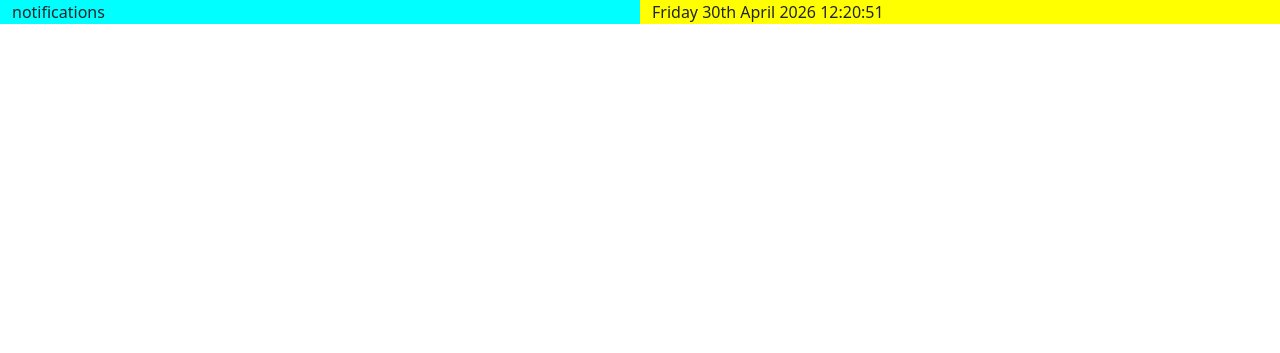
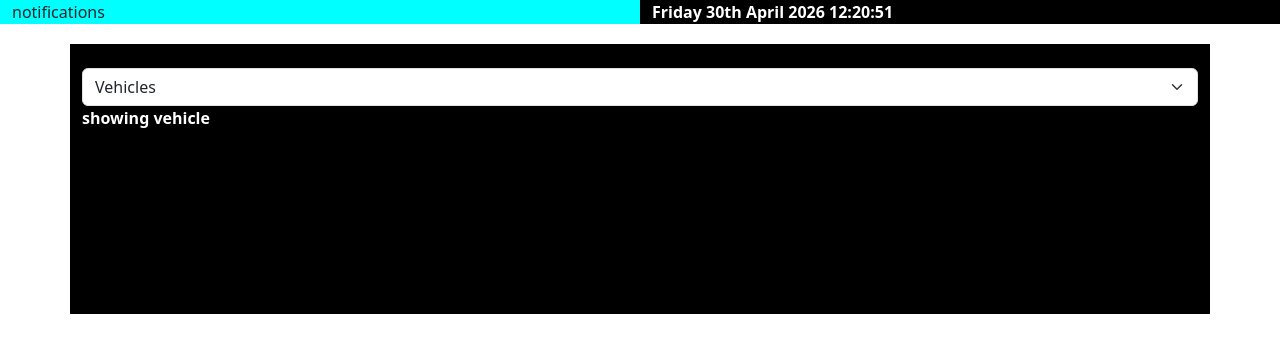
Before and after one commit to gazhird/milestone-project-4, a Django app: page / in a window 1280 px wide. Shown: the part 93-446 px from the top of the page. Run offline with Django 5.2, Linux system fonts and the light colour scheme.

Commit message:
building home page display section with css

```diff
--- a/static/css/style.css
+++ b/static/css/style.css
@@ -176,10 +176,21 @@ padding-right: 3px;
 
 /* clock */
 .clock-section {
-  background-color: yellow;
+  background-color: black;
+  color: white;
+  font-weight: 700;
 }
 
 
+/* home display */
+
+.home-display {
+  margin-top: 20px;
+  background-color: black;
+  height: 270px;
+  color: white;
+  font-weight: 700;
+}
 
 
 /* Media Query
--- a/templates/index.html
+++ b/templates/index.html
@@ -27,21 +27,58 @@
         {% include 'includes/navbar.html' %}
 
 
+        <div class="container home-display pt-4">
+            <div class="row">
+                <div class="col-12">
+                  <select id="select-category" class="form-select" >
+                    <option value="vehicle" >Vehicles</option>
+                    <option value="household" >Household</option>
+                    <option value="electrical" >Electrical</option>
+                    <option value="garden" >Garden</option>
+                    <option value="clothing" >Clothing</option>
+                  </select>
+                </div>
+            </div>
+            <div class="row">
+              <div id="vehicle" class="category-display">showing vehicle</div>
+              <div id="household" class="category-display">showing household</div>
+              <div id="electrical" class="category-display">showing electrical</div>
+              <div id="garden" class="category-display">showing garden</div>
+              <div id="clothing" class="category-display">showing clothing</div>
+            </div>
+        </div>
+
+        <script>
+
+          function showCategory() {
+            // Hide all
+            document.querySelectorAll('.category-display').forEach(function(box) {
+            box.style.display = 'none';
+            });
+
+            // Show selected
+            const selectedValue = document.getElementById('select-category').value;
+            document.getElementById(selectedValue).style.display = 'block';
+            }
+
+            // Show first on page load
+            showCategory();
+
+            // change when different category selected
+            document.getElementById('select-category').addEventListener('change', showCategory);
+        </script>
 
 
 
 
-
-
-
-        <div class="container">
+        <!-- <div class="container">
             <div class="row">
                 <div class="col-6"></div>
                 <div class="col-6">
                     <h1><i class="fas fa-frog me-2"></i>test...</h1>
                 </div>
             </div>
-        </div>
+        </div> -->
 
 
     </main>
```
